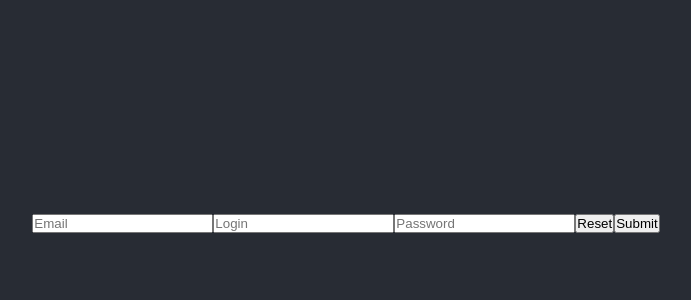
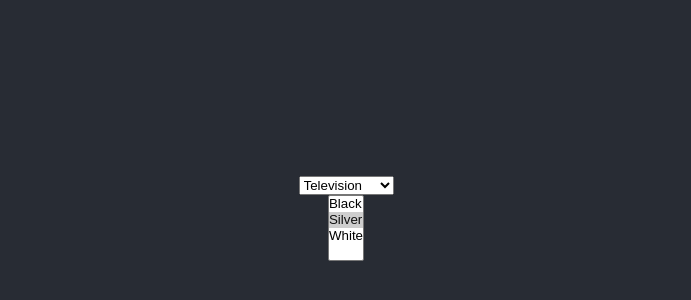
Before and after one commit to imagickid/todos_with_context_api, a React (Create React App) app in the folder my-app/: page / in a window 1280 px wide. Shown: the part 182-482 px from the top of the page, without its empty margins (294-985 px from the left). Built offline with nearby package versions, Linux system fonts and the light colour scheme.

Commit message:
select options

```diff
--- a/my-app/src/App.js
+++ b/my-app/src/App.js
@@ -1,70 +1,36 @@
 import styles from './App.module.css';
 import { useState } from 'react';
 
-const initialState = {
-	email: '',
-	login: '',
-	password: '',
-};
+export const App = () => {
+	const [selectedProduct, setSelectedProduct] = useState('tv');
+	const [selectedColors, setSelectedColors] = useState(['blacf', 'silver']);
 
-const useStore = () => {
-	const [state, setState] = useState(initialState);
+	const onSelectedProductChange = ({ target }) => setSelectedProduct(target.value);
 
-	return {
-		getState: () => state,
-		updateState: (fieldName, newValue) => {
-			setState({ ...state, [fieldName]: newValue });
-		},
-		resetState: () => setState(initialState),
+	const onSelectedColorsChange = ({ target }) => {
+		const newSelectedColors = [...target.selectedOptions].map(
+			(selectedTarget) => selectedTarget.value,
+		);
+		setSelectedColors(newSelectedColors);
 	};
-};
-
-const sendData = (formData) => {
-	console.log(formData);
-};
-
-export const App = () => {
-	const { getState, updateState, resetState } = useStore();
-
-	const onSubmit = (event) => {
-		event.preventDefault();
-		sendData(getState());
-	};
-
-	const { email, login, password } = getState();
-
-	const onChange = ({ target }) => updateState(target.name, target.value);
 
 	return (
 		<div className={styles.app}>
 			<div className={styles.header}>
-				<form onSubmit={onSubmit}>
-					<input
-						type="email"
-						name="email"
-						value={email}
-						placeholder="Email"
-						onChange={onChange}
-					/>
-					<input
-						type="text"
-						name="login"
-						value={login}
-						placeholder="Login"
-						onChange={onChange}
-					/>
-					<input
-						type="password"
-						name="password"
-						value={password}
-						placeholder="Password"
-						onChange={onChange}
-					/>
-					<button type="button" onClick={resetState}>
-						Reset
-					</button>
-					<button type="submit">Submit</button>
-				</form>
+				<select value={selectedProduct} onChange={onSelectedProductChange}>
+					<option value="tv">Television</option>
+					<option value="smartphone">Smartphone</option>
+					<option value="laptop">Laptop</option>
+				</select>
+				<select
+					multiple={true}
+					value={selectedColors}
+					onChange={onSelectedColorsChange}
+				>
+					<option value="black">Black</option>
+					<option value="silver">Silver</option>
+					<option value="white">White</option>
+				</select>
 			</div>
 		</div>
 	);
```
